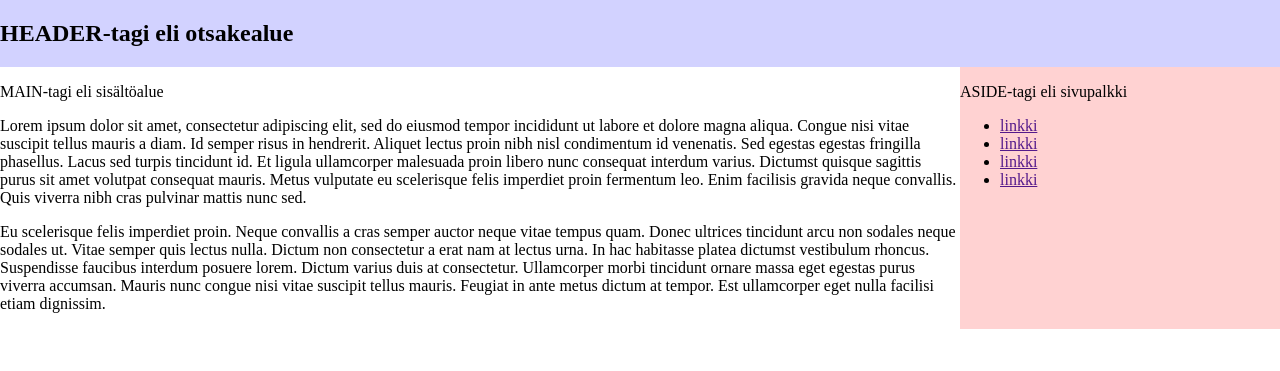
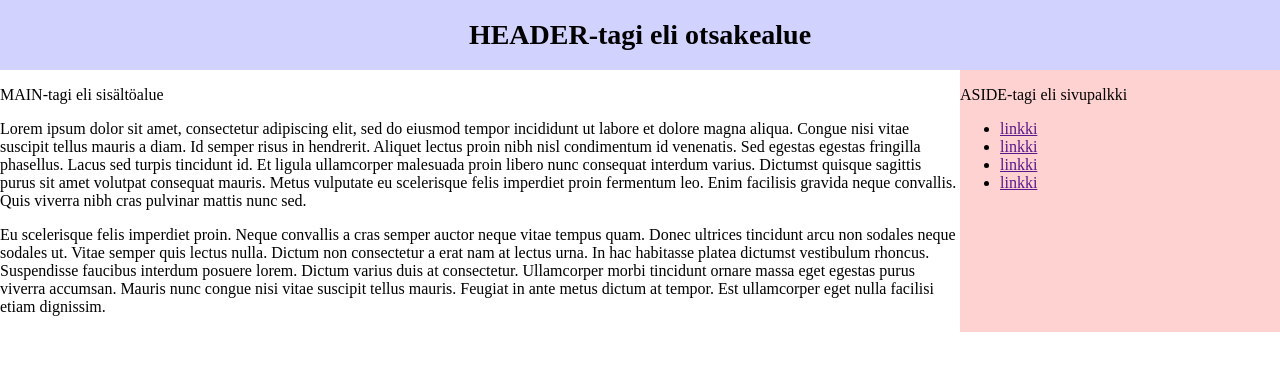
Before and after one commit to JHiltunen/CampusTracker, a PHP site: page / in a window 1280 px wide. Shown: the top 371 px of the page. Run offline with PHP 8.4, Linux system fonts and the light colour scheme.

Commit message:
pieniä muutoksia

```diff
--- a/index.html
+++ b/index.html
@@ -8,7 +8,7 @@
     <body>
         <div id="page-container">
 			<header>
-				<h2>HEADER-tagi eli otsakealue</h2>
+				<h1>HEADER-tagi eli otsakealue</h1>
 			</header>
 			<main>
 				<p>MAIN-tagi eli sisältöalue</p>
--- a/styles/style.css
+++ b/styles/style.css
@@ -4,8 +4,13 @@
 header {
 	background: rgb(210,210,255); /* Toi rgb-arvo ilmaisee vaaleansinistä.*/
 	width: 100%
+}
+#page-container h1 {
+text-align: center;
+font-size: 28px;
 
 }
+
 body {
 	margin: auto;
 }
```
